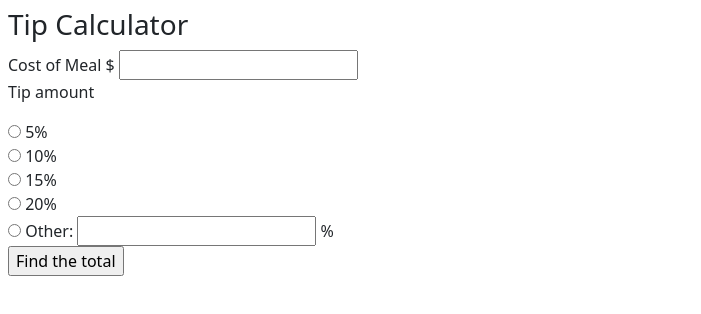
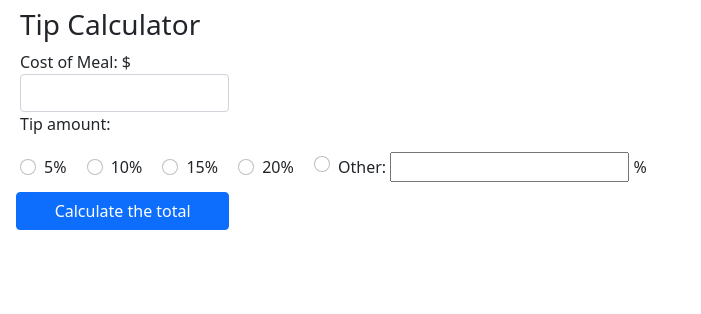
Before and after one commit to erikaangela/js-project-7, a plain HTML site: page project-7.html in a window 1280 px wide. Shown: the whole page, without its empty margins (0-701 px from the left). Drawn offline with nearby package versions, Linux system fonts and the light colour scheme.

Commit message:
Noon session. Trying out different Bootstrap form settings. Before going back to previous commit.

```diff
--- a/project-7.html
+++ b/project-7.html
@@ -24,26 +24,41 @@ Requirements:
 </head>
 
 <body>
-  <div class="container-fluid p-2">
-    <h3>Tip Calculator</h3>
-    <form>
-      <label for="mealCost">Cost of Meal  $</label>
-      <input type="text" name="mealCost"></input><br>
-      <p>Tip amount</p> <!-- p connect? -->
-      <input type="radio" name="fivePerc" value="0.05"></input>
-      <label for="fivePerc">5%</label><br>
-      <input type="radio" name="tenPerc" value="0.1"></input>
-      <label for="tenPerc">10%</label><br>
-      <input type="radio" name="fifteenPerc" value="0.15"></input>
-      <label for="fifteenPerc">15%</label><br>
-      <input type="radio" name="twentyPerc" value="0.2"></input>
-      <label for="twentyPerc">20%</label><br>
-      <input type="radio" name="other" value=""></input>
-      <label for="other">Other: <input type="text" name="otherPerc"></input> %</label><br> <!-- label for? -->
-      <input type="submit" value="Find the total"></input>
-    </form>
+  <div class="container-fluid m-2">
+    <div class="row">
+      <h3>Tip Calculator</h3>
+    </div>
+    <div class="form-group col-2">
+      <label for="inputCost" class="sr-only">Cost of Meal: $ </label>
+      <input type="text" class="form-control" id="inputCost">
+    </div>
+    <div class="row">
+      <p>Tip amount: </p>
+    </div>
+    <div class="form-check form-check-inline">
+      <input class="form-check-input" type="radio" name="inlineRadioOptions" id="inlineRadio1" value="0.05">
+      <label class="form-check-label" for="inlineRadio1">5%</label>
+    </div>
+    <div class="form-check form-check-inline">
+      <input class="form-check-input" type="radio" name="inlineRadioOptions" id="inlineRadio2" value="0.1">
+      <label class="form-check-label" for="inlineRadio2">10%</label>
+    </div>
+    <div class="form-check form-check-inline">
+      <input class="form-check-input" type="radio" name="inlineRadioOptions" id="inlineRadio3" value="0.15">
+      <label class="form-check-label" for="inlineRadio3">15%</label>
+    </div>
+    <div class="form-check form-check-inline">
+      <input class="form-check-input" type="radio" name="inlineRadioOptions" id="inlineRadio4" value="0.2">
+      <label class="form-check-label" for="inlineRadio4">20%</label>
+    </div>
+    <div class="form-check form-check-inline">
+      <input class="form-check-input" type="radio" name="inlineRadioOptions" id="inlineRadio5" value="">
+      <label class="form-check-label" for="inlineRadio5">Other: <input type="text" name="otherPerc"></input> %</label> <!-- label for? -->
+    </div>
+    <div class="row">
+      <button type="submit" class="btn btn-primary col-2 m-2">Calculate the total</button>
+    </div>
   </div>
-
 
   <script></script>
 </body>
```
